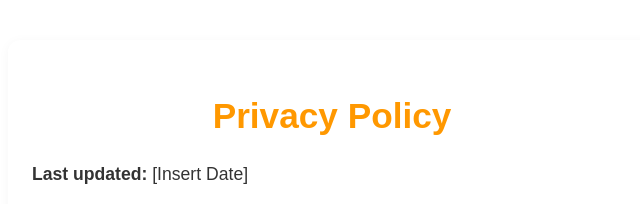
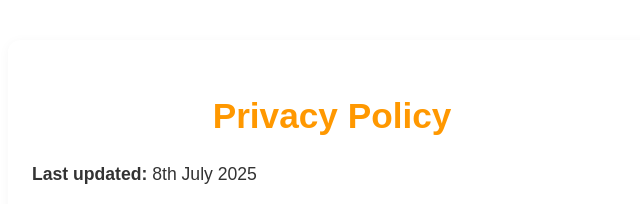
Before and after one commit to Justicia-mp/Pocoglot, a plain HTML site: page privacy.html in a window 1280 px wide. Shown: the top 204 px of the page, 308-948 px from the left. Drawn offline with Linux system fonts and the light colour scheme.

Commit message:
Update privacy.html

```diff
--- a/privacy.html
+++ b/privacy.html
@@ -33,7 +33,7 @@
 <body>
   <div class="privacy-container">
     <h1>Privacy Policy</h1>
-    <p><strong>Last updated:</strong> [Insert Date]</p>
+    <p><strong>Last updated:</strong> 8th July 2025 </p>
     <p><strong>1. Introduction</strong><br>
     Pocoglot values your privacy. This policy explains what information we collect and how we use it.</p>
     <p><strong>2. Information We Collect</strong></p>
```
